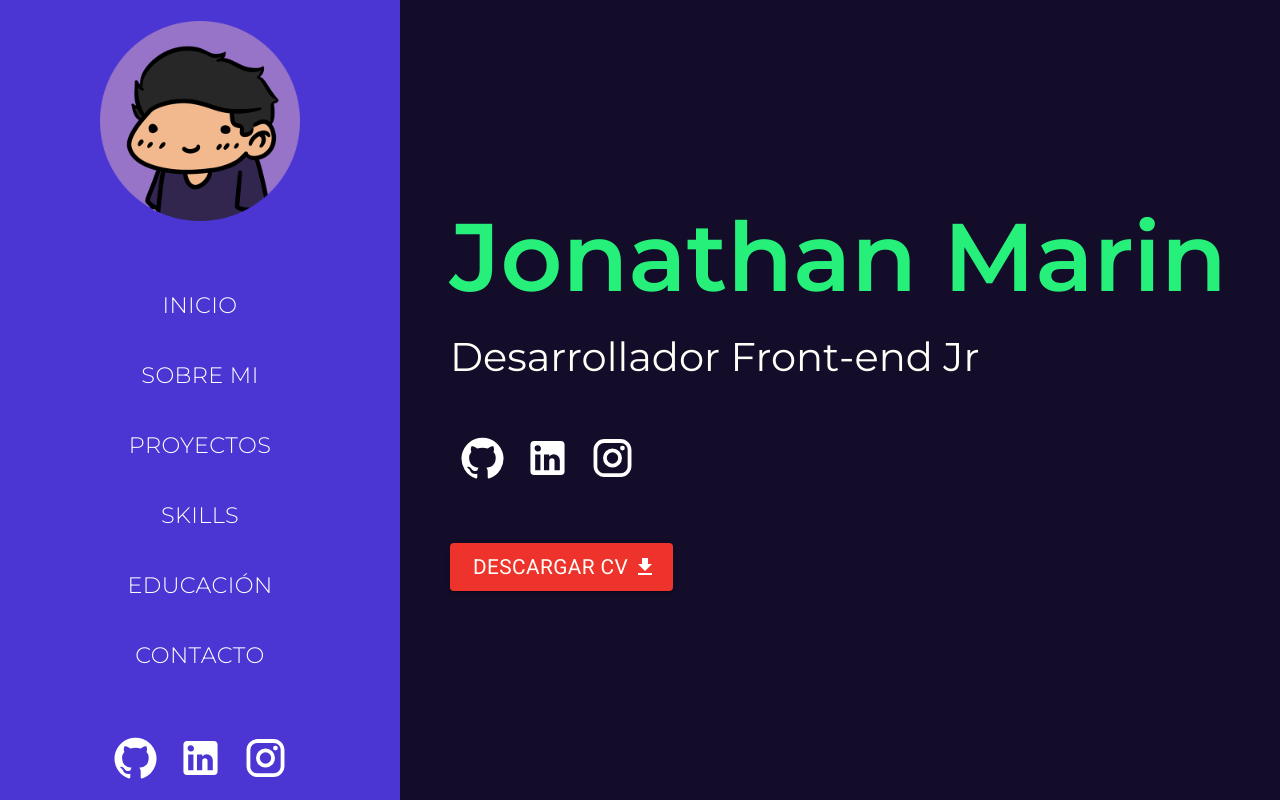
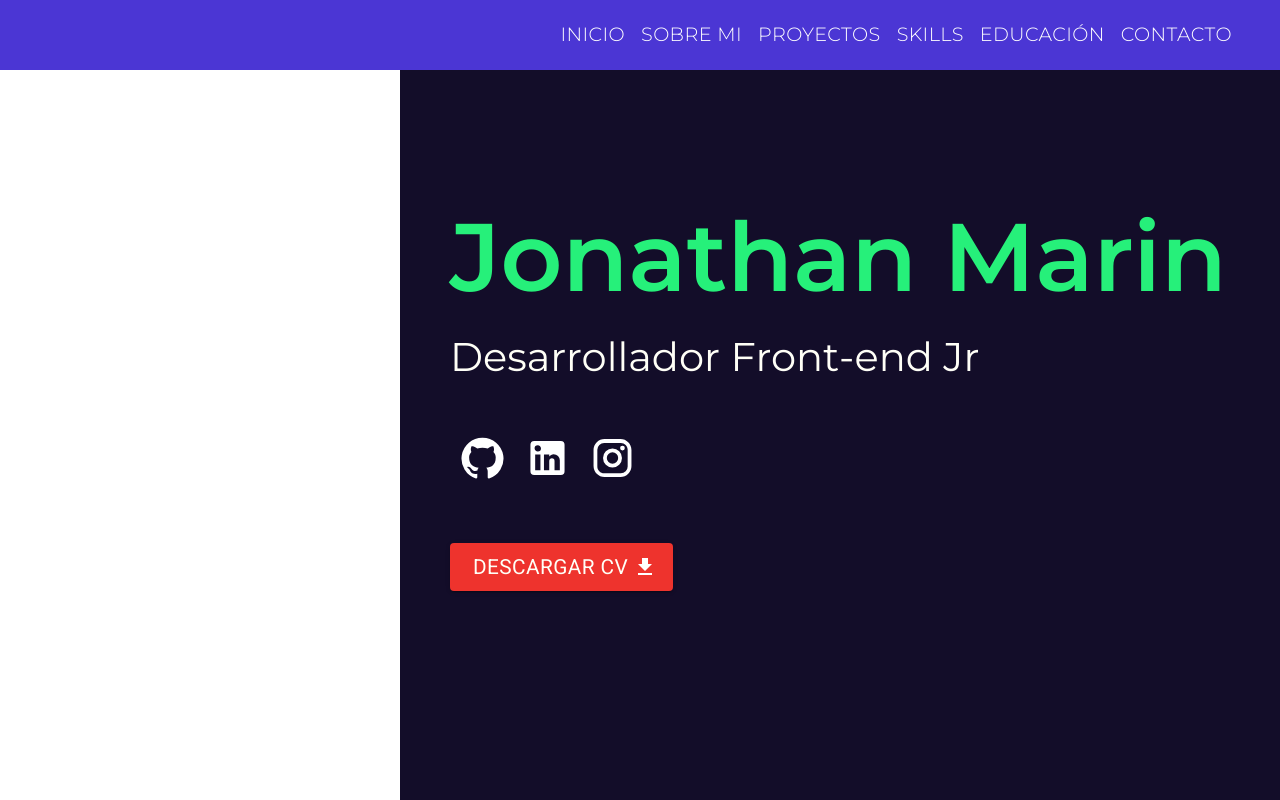
Before and after one commit to JonnyMarin96/Portfolio-React, a React (Create React App) app: page / in a window 1280 px wide. Shown: the top 800 px of the page. Built offline with nearby package versions, Linux system fonts and the light colour scheme.

Commit message:
Se modifico menu

```diff
--- a/src/Components/Menu/Menu.jsx
+++ b/src/Components/Menu/Menu.jsx
@@ -10,16 +10,12 @@ const Menu = () => {
     <div className="menuContainer">
 
         <ul className="Menu">
-            <img src={icono} alt="avatar" className="avatarImg"/>
             <MenuBoton titulo="INICIO" />
             <MenuBoton titulo="SOBRE MI" />
             <MenuBoton titulo="PROYECTOS" />
             <MenuBoton titulo="SKILLS" />
             <MenuBoton titulo="EDUCACIÓN" />
             <MenuBoton titulo="CONTACTO" />
-            <div className="Redes">
-                <RedesSociales/>
-            </div>
         </ul>
     </div>
 
--- a/src/Components/Menu/menu.css
+++ b/src/Components/Menu/menu.css
@@ -1,25 +1,15 @@
 .menuContainer{
     display: flex;
-    justify-content: center;
-    align-items: center;
     background-color: var(--Purple);
-    width: 400px;
-    height: 100vh;
+    width: 100%;
+    height: 70px;
     position: fixed;
-}
-
-.avatarImg{
-    width: 50%;
-    margin-bottom: 50px;
 }
 
 .Menu{
     display: flex;
-    flex-direction: column;
-    align-items: center;
+    flex-direction: row;
+    justify-content: end;
     width: 100%;
+    margin-right: 40px;
 }
-
-.Redes{
-    margin-top: 50px;
-}
--- a/src/Components/MenuBoton/MenuBoton.css
+++ b/src/Components/MenuBoton/MenuBoton.css
@@ -1,13 +1,10 @@
 .BtnMenu{
-
-
-    width: 100%;
-    height: 70px;
+    height: 100%;
 }
 
 .label{
-        color: white;
-    font-size: 1.4rem;
+    color: white;
+    font-size: 1.2rem;
     font-family: 'Montserrat', sans-serif;
     font-weight: 300;
 }
```
